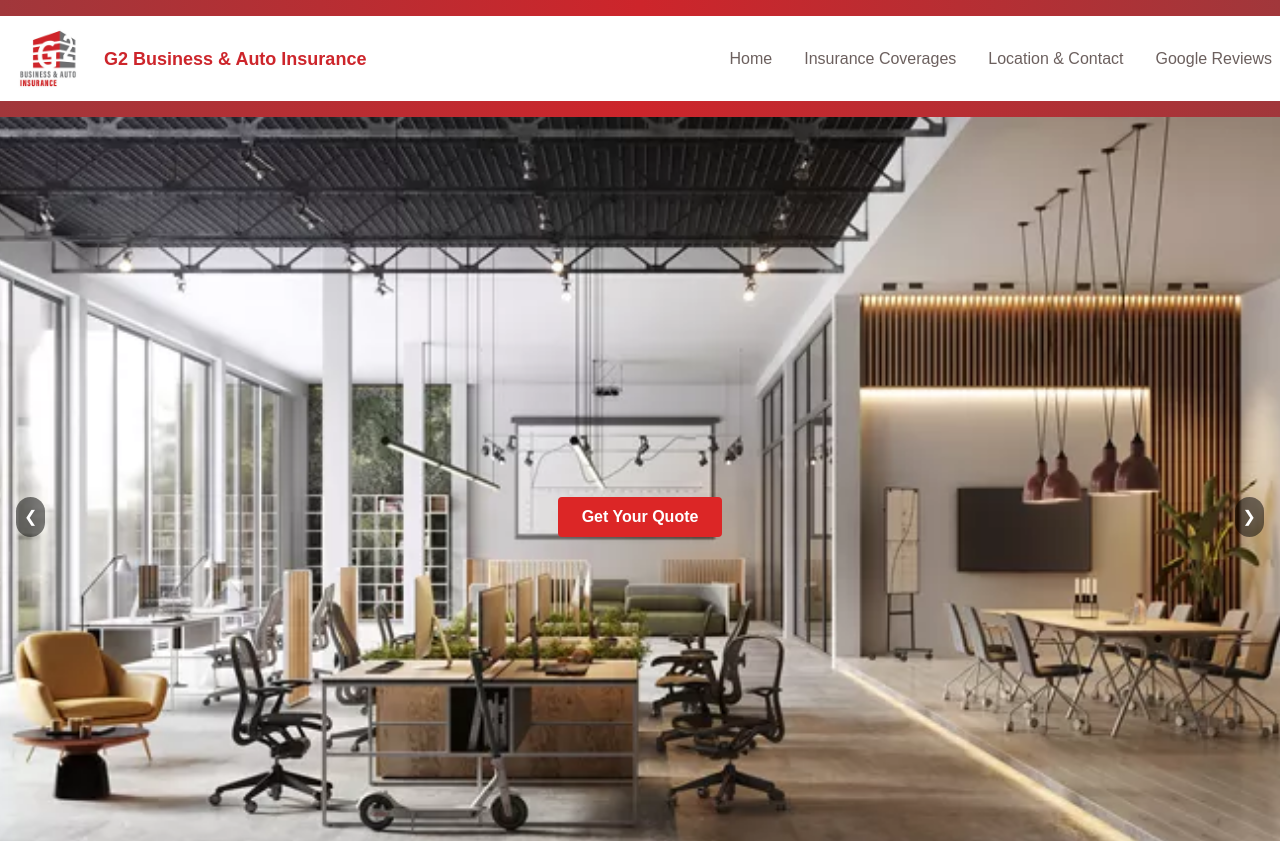
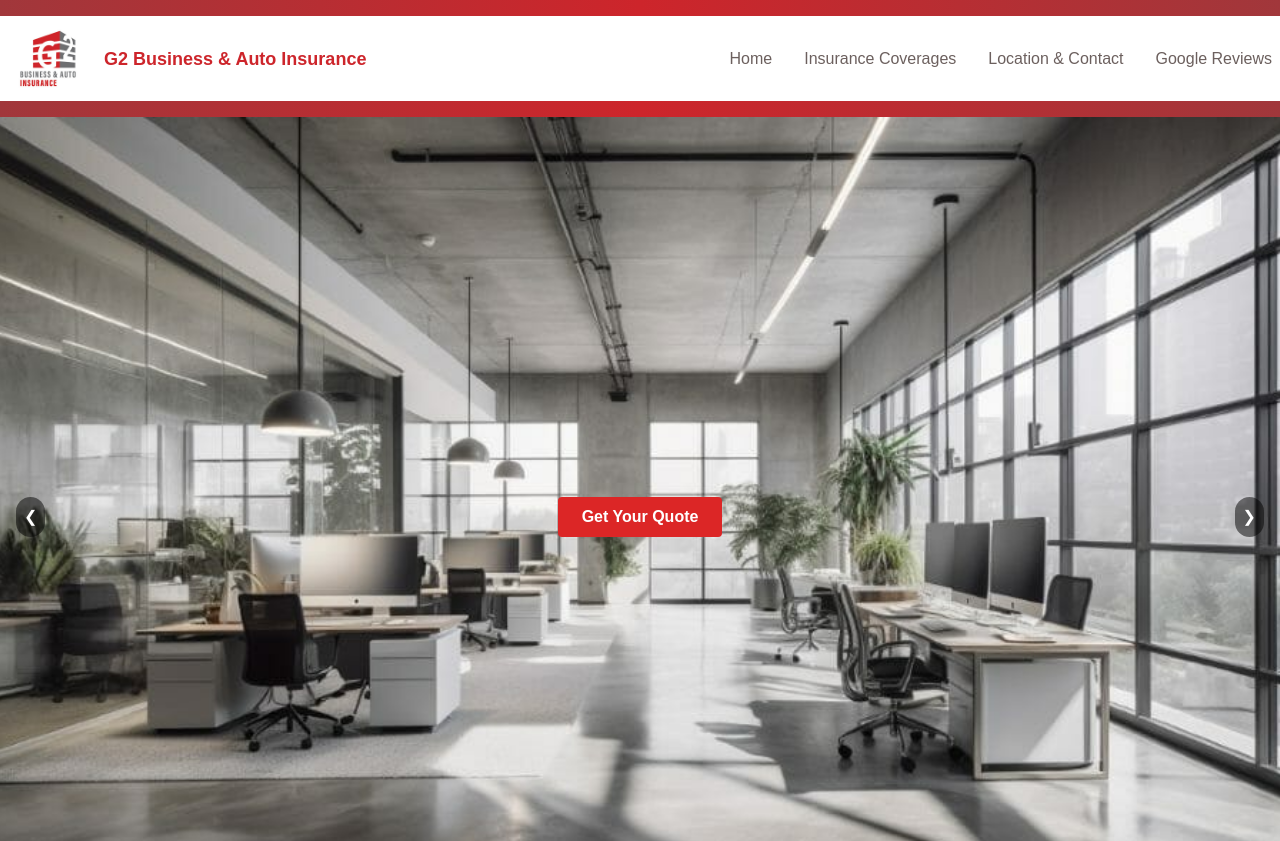
Before and after one commit to iisael9/G2Insurance, a Next.js app: page / in a window 1280 px wide. Shown: the top 841 px of the page. Built offline with nearby package versions, Linux system fonts and the light colour scheme; no server answers.

Commit message:
modified:   app/components/carousel.tsx

```diff
--- a/app/components/carousel.tsx
+++ b/app/components/carousel.tsx
@@ -5,7 +5,7 @@ import Image from 'next/image';
 
 export default function Carousel() {
   const carouselImages = [
-    '/carousel-02.webp',
+    // '/carousel-02.webp',
     '/carousel-01.jpg',
     '/carousel-03.webp',
     '/carousel-02.jpg',
```
